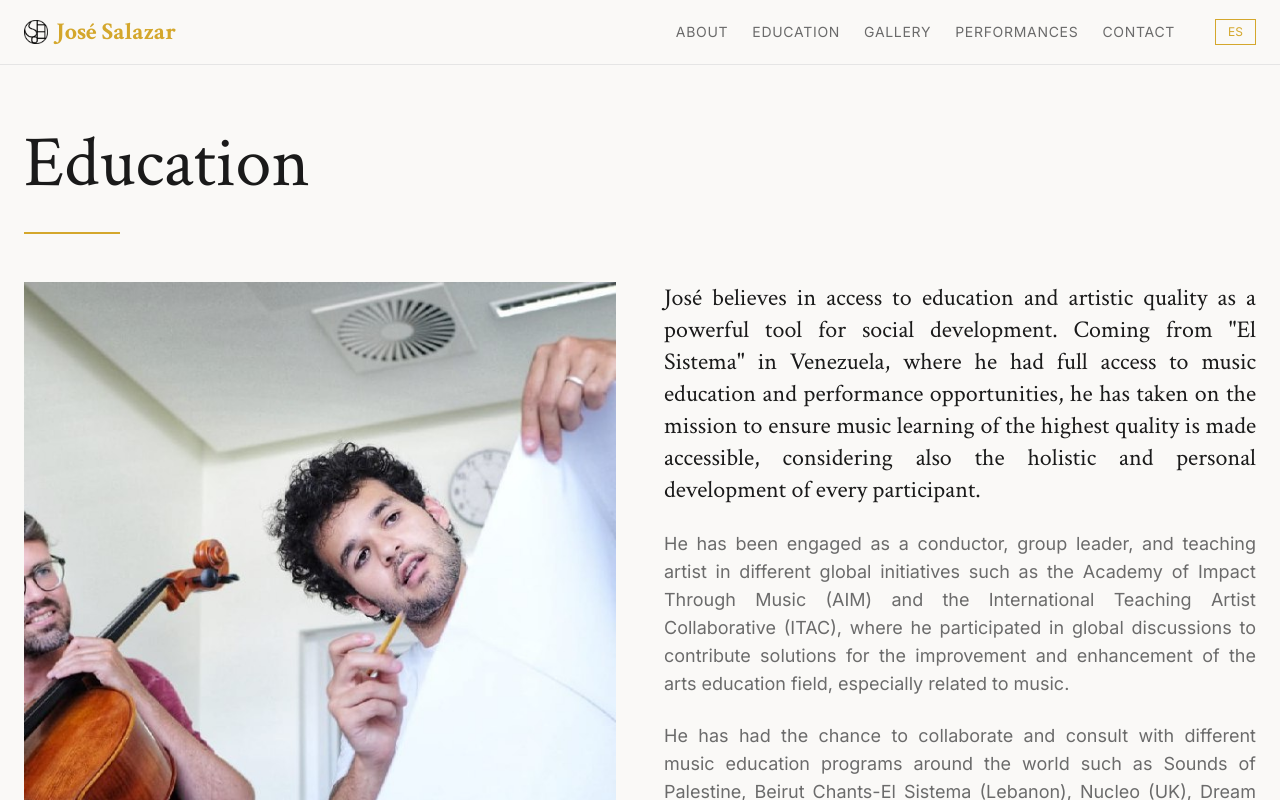
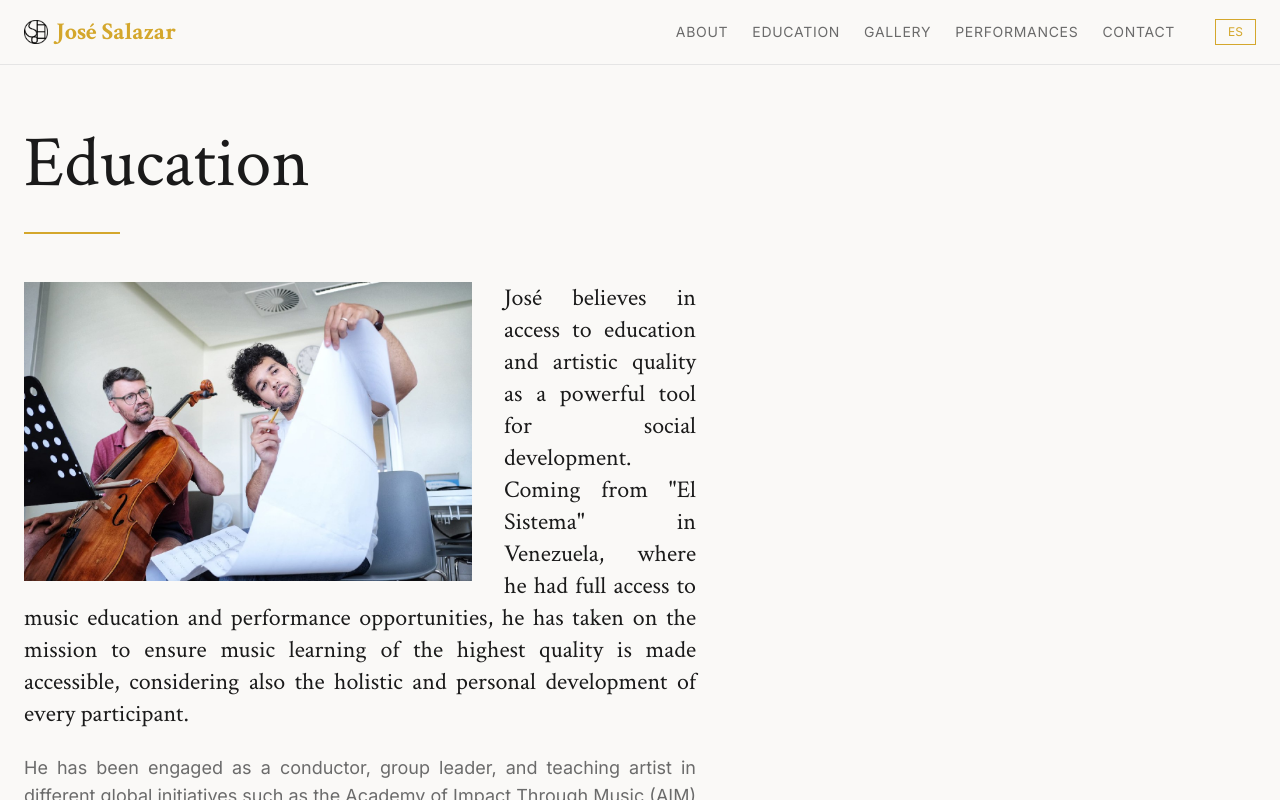
Before and after one commit to Seenfinity/jose-salazar-v2, a Next.js app: page /education in a window 1280 px wide. Shown: the top 800 px of the page. Built offline with nearby package versions, Linux system fonts and the light colour scheme.

Commit message:
Float layout for education page

```diff
--- a/src/app/education/page.tsx
+++ b/src/app/education/page.tsx
@@ -191,18 +191,16 @@ export default function EducationPage({ searchParams }: { searchParams: { lang?:
             <h1 className="font-display text-5xl md:text-7xl text-[#1a1a1a] mb-6 md:mb-8">{t.title}</h1>
             <div className="w-16 md:w-24 h-[2px] bg-[#d4a72c] mb-8 md:mb-12" />
 
-            <div className="grid md:grid-cols-2 gap-8 md:gap-12 items-start">
-              <div className="relative aspect-[4/5] md:aspect-[3/4] overflow-hidden h-fit">
-                <img
-                  src="/education-preview.jpg"
-                  alt="José Salazar - Education"
-                  className="w-full h-full object-cover"
-                />
-              </div>
-              <div className="flex flex-col justify-start space-y-6 text-[#6b6b6b] leading-relaxed max-w-2xl">
-                <p className="text-xl md:text-2xl text-[#1a1a1a] font-serif text-justify">{t.intro}</p>
+            <div className="clear-both">
+              <img
+                src="/education-preview.jpg"
+                alt="José Salazar - Education"
+                className="float-left mr-8 mb-4 w-full md:w-1/2 max-w-md"
+              />
+              <div className="text-[#6b6b6b] leading-relaxed max-w-2xl">
+                <p className="text-xl md:text-2xl text-[#1a1a1a] font-serif text-justify mb-6">{t.intro}</p>
                 {t.body.split('\n\n').map((paragraph, index) => (
-                  <p key={index} className="text-base md:text-lg text-justify">{paragraph}</p>
+                  <p key={index} className="text-base md:text-lg text-justify mb-4">{paragraph}</p>
                 ))}
               </div>
             </div>
```
